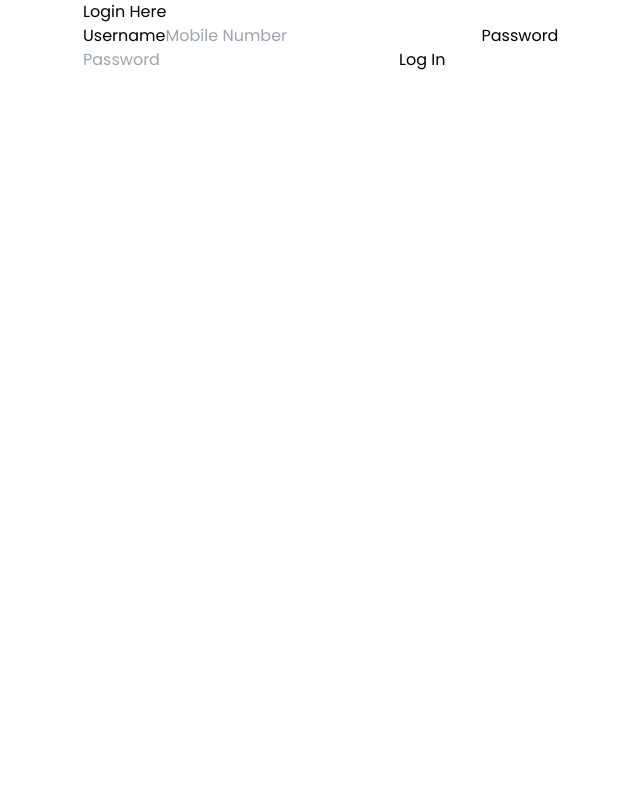
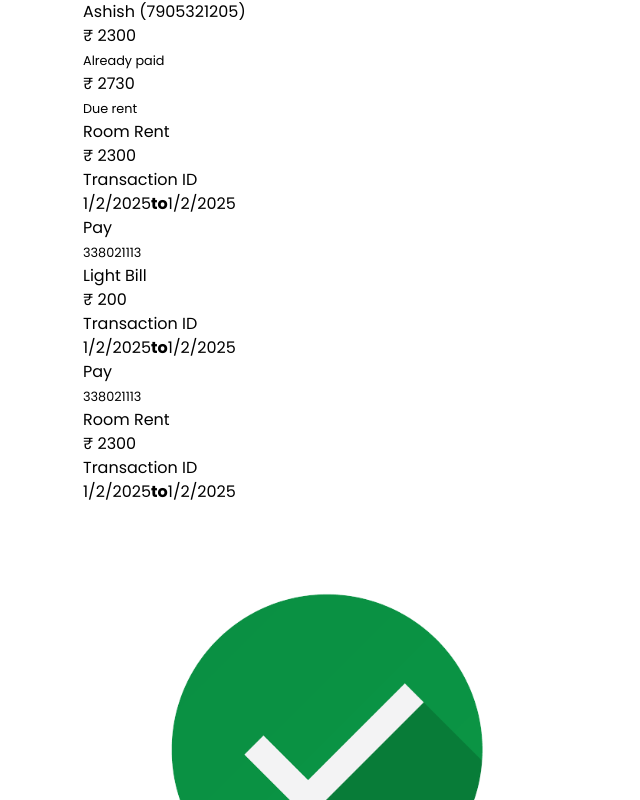
Before and after one commit to iamashishrathaur/HomeRent, a React (Vite) app in the folder client/: page / in a window 1280 px wide. Shown: the top 800 px of the page, without its empty margins (317-957 px from the left). Built offline with nearby package versions, Linux system fonts and the light colour scheme.

Commit message:
update react router dom

```diff
--- a/client/src/App.jsx
+++ b/client/src/App.jsx
@@ -2,13 +2,25 @@ import { useState } from 'react'
 import './App.css'
 import Home from './client/Home'
 import LoginForm from './LoginForm'
+ import { RouterProvider ,createBrowserRouter }  from 'react-router-dom'
 
 function App() {
+
+  const routes = createBrowserRouter([{
+    element:<LoginForm/>,
+    path:'/login'
+  },
+  {
+    element:<Home/>,
+    path:'/'
+  }
+   ])
 
   return (
     <div className='w-full bg-slate-50'>
        {/* <Home/> */}
-       <LoginForm/>
+       {/* <LoginForm/> */}
+       <RouterProvider router={routes}/>
     </div>
   )
 }
--- a/client/src/LoginForm.jsx
+++ b/client/src/LoginForm.jsx
@@ -1,13 +1,15 @@
 import React from "react";
+import { useNavigate } from "react-router-dom";
 
 const LoginForm = () => {
+  const navigate = useNavigate();
   return (
     <div className="relative w-full h-screen bg-white flex items-center justify-center overflow-hidden">
       <div className="absolute w-[280px] h-[400px]">
         <div className="absolute h-[200px] w-[200px] rounded-full bg-gradient-to-r from-[#1845ad] to-[#23a2f6] -top-[80px] -left-[80px]"></div>
         <div className="absolute h-[200px] w-[200px] rounded-full bg-gradient-to-r from-[#ff512f] to-[#f09819] -bottom-[80px] -right-[80px]"></div>
       </div>
-      <form className="relative w-[400px] h-[520px] bg-white bg-opacity-10 backdrop-blur-md rounded-[10px] p-[50px_35px] border border-white/10 shadow-[0_0_40px_rgba(8,7,16,0.6)]">
+      <form className="relative w-[400px] h-[520px] bg-white bg-opacity-10 backdrop-blur-md rounded-[10px] p-[50px_35px] border border-white/10 shadow-[0_0_40px_rgba(8,7,16,0.6)]" >
         <h3 className="text-center text-white text-[32px] font-medium leading-[42px]">Login <span className="text-blue-500">Here</span></h3>
 
         <label htmlFor="username" className="block mt-[30px] text-black text-[16px] font-medium">
@@ -30,7 +32,7 @@ const LoginForm = () => {
           className="block w-full h-[50px] bg-white bg-opacity-10 rounded-[3px] border-2 border-[black] p-[0_10px] mt-[8px] outline-none text-[14px] font-light text-black placeholder-gray-500"
         />
 
-        <button className="w-full mt-[50px] bg-white border shadow-lg text-[#080710] py-[15px] text-[18px] font-semibold rounded-[5px] hover:bg-gray-200 transition-all">
+        <button className="w-full mt-[50px] bg-white border shadow-lg text-[#080710] py-[15px] text-[18px] font-semibold rounded-[5px] hover:bg-gray-200 transition-all" onClick={()=>navigate('/')}>
           Log In
         </button>
       </form>
```
